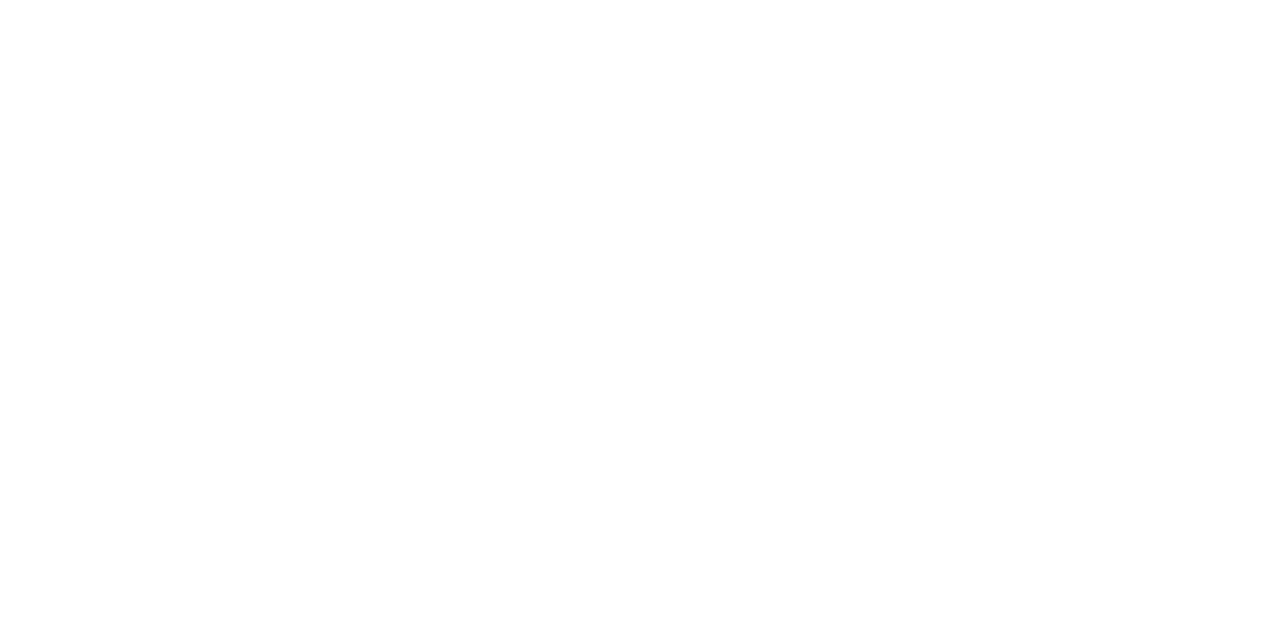
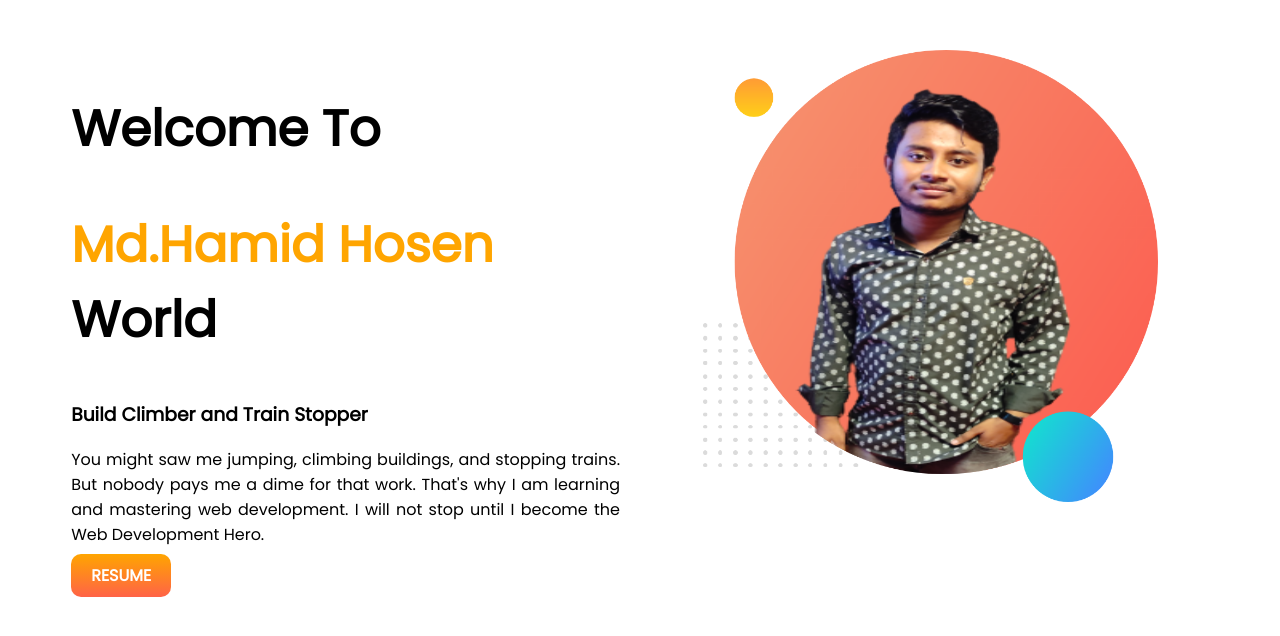
Before and after one commit to hamidhosen42/simple-portfolio-websites, a plain HTML site: page index.html in a window 1280 px wide. Drawn offline with Linux system fonts and the light colour scheme.

Commit message:
add first section

```diff
--- a/CSS/style.css
+++ b/CSS/style.css
@@ -0,0 +1,34 @@
+body {
+  font-family: "Poppins", sans-serif;
+}
+h1 {
+  font-size: 50px;
+}
+p {
+  text-align: justify;
+  padding-right: 20px;
+}
+.orange-color {
+  color: orange;
+}
+.flexible-container {
+  display: flex;
+  margin-top: 50px;
+}
+.half-width {
+  width: 50%;
+  padding-left: 5%;
+}
+.half-width img {
+  width: 80%;
+}
+#link-button
+{
+    text-decoration: none;
+    /* background-color: orange; */
+    padding: 10px 20px;
+    font-weight: bold;
+    border-radius: 10px;
+    background-image: linear-gradient(orange,tomato);
+    color: white;
+}
--- a/index.html
+++ b/index.html
@@ -1,20 +1,52 @@
 <!DOCTYPE html>
 <html lang="en">
-<head>
-    <meta charset="UTF-8">
-    <meta http-equiv="X-UA-Compatible" content="IE=edge">
-    <meta name="viewport" content="width=device-width, initial-scale=1.0">
+  <head>
+    <meta charset="UTF-8" />
+    <meta http-equiv="X-UA-Compatible" content="IE=edge" />
+    <meta name="viewport" content="width=device-width, initial-scale=1.0" />
+
+    <!-- add font -->
+    <link rel="preconnect" href="https://fonts.googleapis.com" />
+    <link rel="preconnect" href="https://fonts.gstatic.com" crossorigin />
+    <link
+      href="https://fonts.googleapis.com/css2?family=Poppins&display=swap"
+      rel="stylesheet"
+    />
 
     <!-- connected CSS -->
-    <link rel="stylesheet" href="/CSS/style.css">
+    <link rel="stylesheet" href="/CSS/style.css" />
 
     <!-- add favicon -->
-    <link rel="shortcut icon" href="/images/hamid.png" type="image/x-icon">
-
+    <link rel="shortcut icon" href="/images/hamid.png" type="image/x-icon" />
 
     <title>Md.Hamid Hosen Portfolio</title>
-</head>
-<body>
+  </head>
+  <body>
+    <!-- add profile section -->
+    <section class="flexible-container">
+      <div class="half-width">
+        <h1>Welcome To</h1>
+        <h1><span class="orange-color">Md.Hamid Hosen</span> World</h1>
 
-</body>
+        <h3>Build Climber and Train Stopper</h3>
+        <p>
+          You might saw me jumping, climbing buildings, and stopping trains. But
+          nobody pays me a dime for that work. That's why I am learning and
+          mastering web development. I will not stop until I become the Web
+          Development Hero.
+        </p>
+
+        <a
+          id="link-button"
+          target="_blank"
+          href="https://www.linkedin.com/in/md-hamid-hosen-699a10196/"
+          >RESUME</a
+        >
+      </div>
+
+      <div class="half-width">
+        <img src="images/hamid.png" alt="" srcset="" />
+      </div>
+    </section>
+  </body>
 </html>
```
